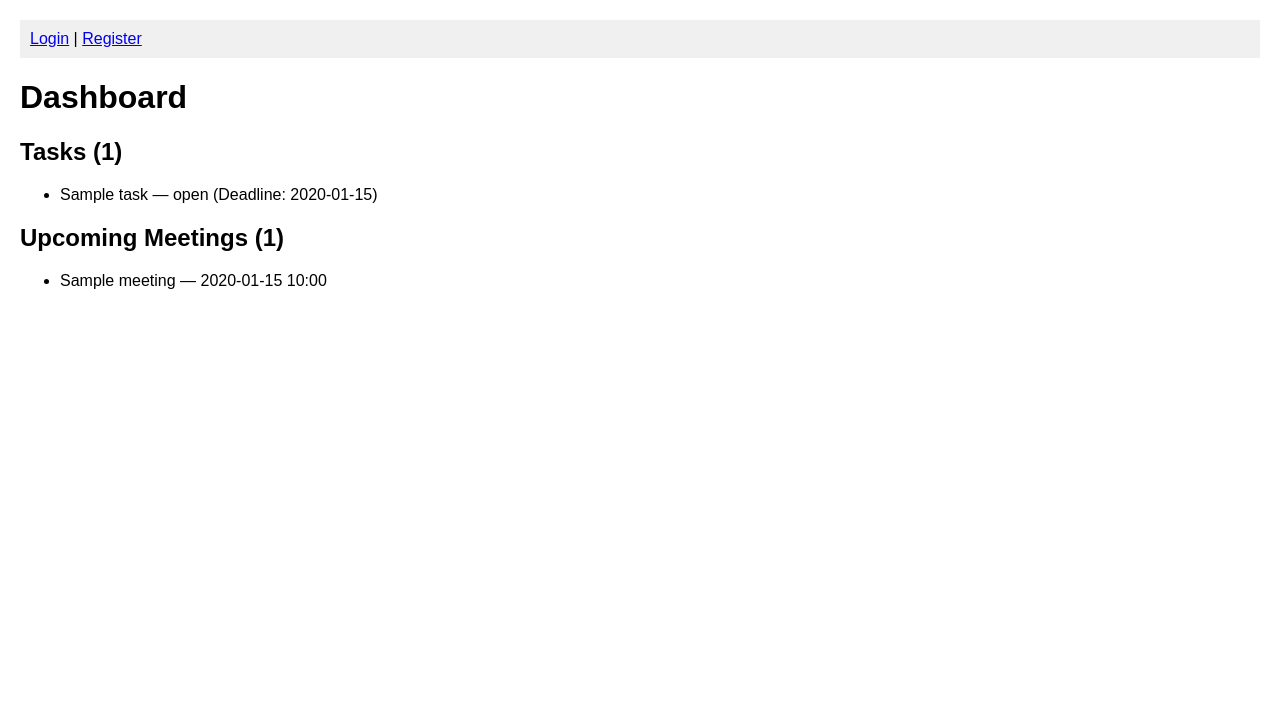
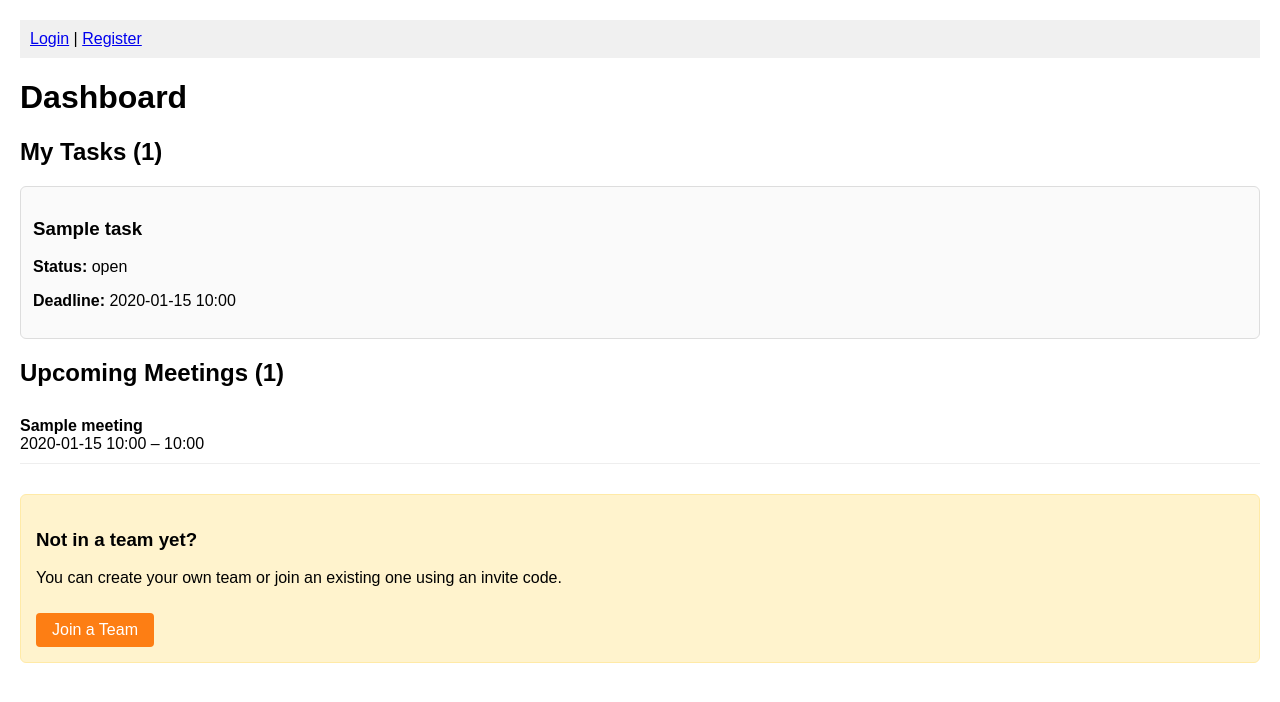
Before and after one commit to camper3d/management_system, a FastAPI app: template backend/templates/dashboard.html in a window 1280 px wide. Shown: the top 702 px of the page. Run offline with FastAPI, Linux system fonts and the light colour scheme; the template is opened without the code that fills it: most values are stand-ins (such as "Sample title", 1, 10 or a date in 2020); parts of the project's set-up code (start-up, migrations or seed data) failed here and were passed over.

Commit message:
feat: добавлен UI для управления задачами и командой

```diff
--- a/backend/templates/dashboard.html
+++ b/backend/templates/dashboard.html
@@ -1,17 +1,95 @@
 {% extends "base.html" %}
+
 {% block content %}
 <h1>Dashboard</h1>
-<h2>Tasks ({{ tasks|length }})</h2>
-<ul>
-{% for task in tasks %}
-  <li>{{ task.title }} — {{ task.status }} {% if task.deadline %}(Deadline: {{ task.deadline.strftime('%Y-%m-%d') }}){% endif %}</li>
-{% endfor %}
-</ul>
 
+<!-- Отображение invite code для админа -->
+{% if user.team_id and team and user.role == "admin" %}
+  <div style="margin: 20px 0; padding: 12px; background-color: #e9f7ef; border-left: 4px solid #28a745; border-radius: 4px;">
+    <strong>Your Team Invite Code:</strong>
+    <code id="invite-code" style="background: #fff; padding: 4px 8px; border-radius: 3px; font-family: monospace;">{{ team.invite_code }}</code>
+    <button onclick="copyInviteCode()" style="margin-left: 10px; padding: 4px 8px; font-size: 0.9em;">Copy</button>
+    <p style="margin-top: 6px; font-size: 0.9em; color: #555;">
+      Share this code with teammates so they can join your team.
+    </p>
+  </div>
+
+  <script>
+    function copyInviteCode() {
+      const code = document.getElementById('invite-code').innerText;
+      navigator.clipboard.writeText(code).then(() => {
+        alert('Invite code copied to clipboard!');
+      }).catch(err => {
+        console.error('Failed to copy: ', err);
+        // Fallback for older browsers
+        const textArea = document.createElement("textarea");
+        textArea.value = code;
+        document.body.appendChild(textArea);
+        textArea.select();
+        document.execCommand('copy');
+        document.body.removeChild(textArea);
+        alert('Invite code copied!');
+      });
+    }
+  </script>
+{% endif %}
+
+<!-- Задачи -->
+<h2>My Tasks ({{ tasks|length }})</h2>
+{% if tasks %}
+  {% for task in tasks %}
+    <div style="border: 1px solid #ddd; padding: 12px; margin: 12px 0; border-radius: 6px; background: #fafafa;">
+      <h3>{{ task.title }}</h3>
+      <p><strong>Status:</strong> {{ task.status }}</p>
+      {% if task.deadline %}
+        <p><strong>Deadline:</strong> {{ task.deadline.strftime('%Y-%m-%d %H:%M') }}</p>
+      {% endif %}
+
+      <!-- Кнопки управления статусом -->
+      {% if task.status == "open" and task.assignee_id == user.id %}
+        <form class="inline" method="post" action="/tasks/{{ task.id }}/update-status" style="display: inline;">
+          <input type="hidden" name="status" value="in_progress">
+          <button type="submit" style="padding: 5px 10px; background: #007bff; color: white; border: none; border-radius: 3px;">Start Work</button>
+        </form>
+      {% elif task.status == "in_progress" and task.assignee_id == user.id %}
+        <form class="inline" method="post" action="/tasks/{{ task.id }}/update-status" style="display: inline;">
+          <input type="hidden" name="status" value="done">
+          <button type="submit" style="padding: 5px 10px; background: #28a745; color: white; border: none; border-radius: 3px;">Mark as Done</button>
+        </form>
+      {% endif %}
+
+      <!-- Оценка (только для менеджеров/админов, не для исполнителя) -->
+      {% if task.status == "done" and user.role in ("admin", "manager") and user.id != task.assignee_id %}
+        <a href="/evaluations/create/{{ task.id }}" style="margin-left: 10px; padding: 5px 10px; background: #ffc107; text-decoration: none; border-radius: 3px;">Evaluate</a>
+      {% endif %}
+    </div>
+  {% endfor %}
+{% else %}
+  <p>No tasks assigned to you.</p>
+{% endif %}
+
+<!-- Встречи -->
 <h2>Upcoming Meetings ({{ meetings|length }})</h2>
-<ul>
-{% for meeting in meetings %}
-  <li>{{ meeting.title }} — {{ meeting.start_time.strftime('%Y-%m-%d %H:%M') }}</li>
-{% endfor %}
-</ul>
+{% if meetings %}
+  <ul style="list-style: none; padding: 0;">
+  {% for meeting in meetings %}
+    <li style="border-bottom: 1px solid #eee; padding: 10px 0;">
+      <strong>{{ meeting.title }}</strong><br>
+      {{ meeting.start_time.strftime('%Y-%m-%d %H:%M') }} – {{ meeting.end_time.strftime('%H:%M') }}
+    </li>
+  {% endfor %}
+  </ul>
+{% else %}
+  <p>No upcoming meetings.</p>
+{% endif %}
+
+<!-- Ссылка на присоединение к команде (если не в команде) -->
+{% if not user.team_id %}
+  <div style="margin-top: 30px; padding: 15px; background: #fff3cd; border: 1px solid #ffeaa7; border-radius: 6px;">
+    <h3>Not in a team yet?</h3>
+    <p>You can create your own team or join an existing one using an invite code.</p>
+    <a href="/join" style="display: inline-block; margin-top: 10px; padding: 8px 16px; background: #fd7e14; color: white; text-decoration: none; border-radius: 4px;">Join a Team</a>
+  </div>
+{% endif %}
+
 {% endblock %}
```
